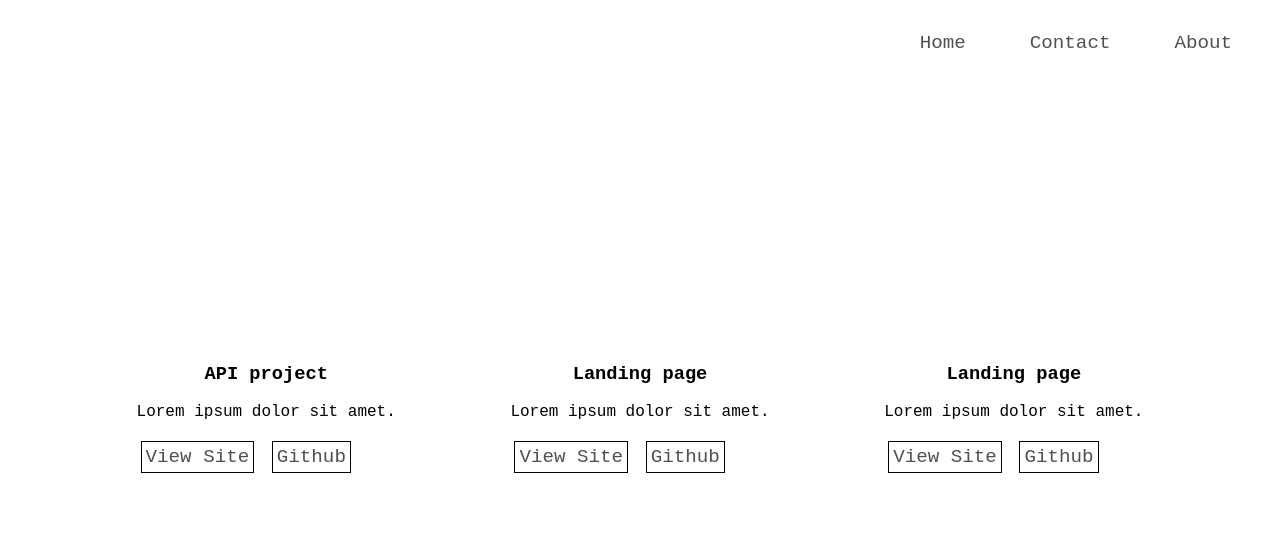
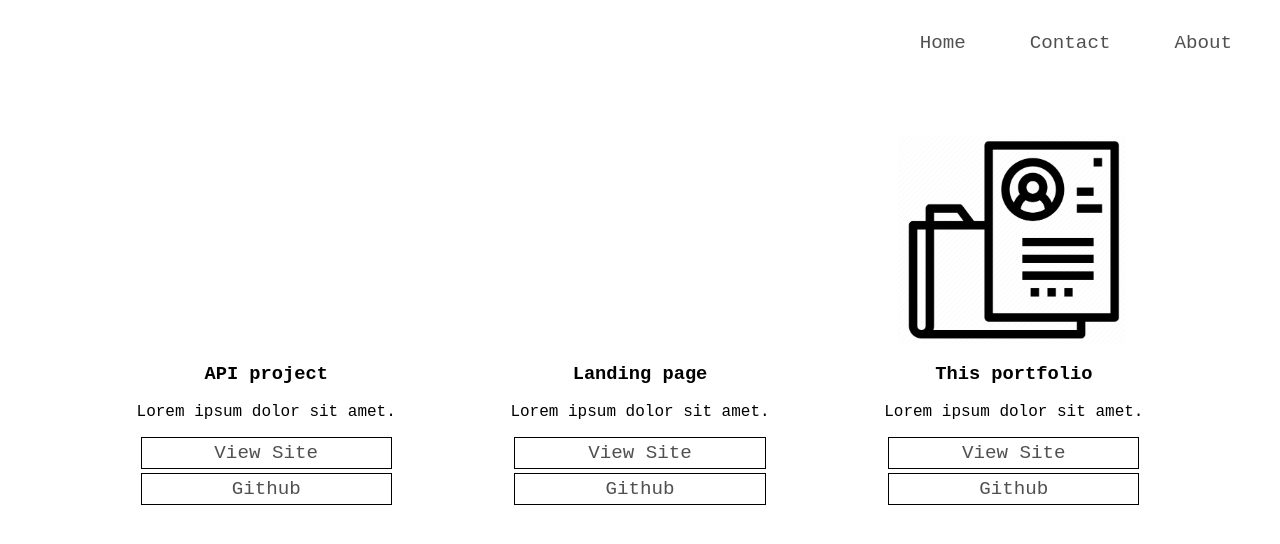
Before and after one commit to Saxofounix/portfolio, a plain HTML site: page projects.html in a window 1280 px wide. Drawn offline with Linux system fonts and the light colour scheme.

Commit message:
added icons to portoflio items

```diff
--- a/projects.html
+++ b/projects.html
@@ -56,7 +56,7 @@
             <div class="project-item">
                 <div class="project-hero"></div>
                 <div class="project-info">
-                    <h3>Landing page</h3>
+                    <h3>This portfolio</h3>
                     <p>Lorem ipsum dolor sit amet.</p>
                     <a href="#"">View Site</a>
                     <a href="#"">Github</a>
--- a/styles/projects.css
+++ b/styles/projects.css
@@ -18,16 +18,19 @@
 .project-item:nth-child(2) .project-hero{
     background-image: url(/projects/landing-page/images/lading-page.png);
 }
+.project-item:nth-child(3) .project-hero{
+    background-image: url(/images/portfolio.png);
+}
 
 .project-info{
     padding: 0 0.5rem;
     word-wrap: break-word;
 }
-.project-info > h3{
+.project-info > h3, a{
     text-align: center;
 }
 .project-info > a{
-    display: inline-block;
+    display: block;
     border: 1px solid black;
     padding: 0.25rem;
     margin: 0.25rem;
```
Also changed, not shown: images/portfolio.png (added).
